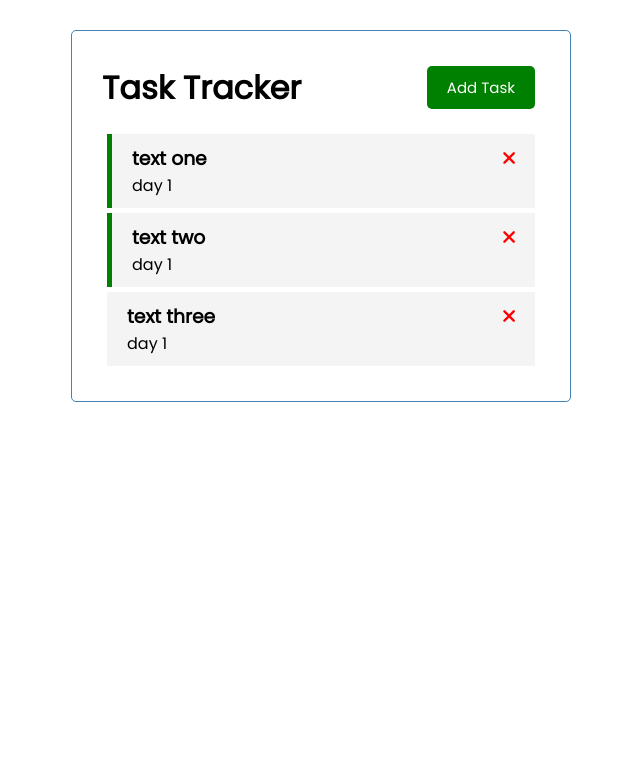
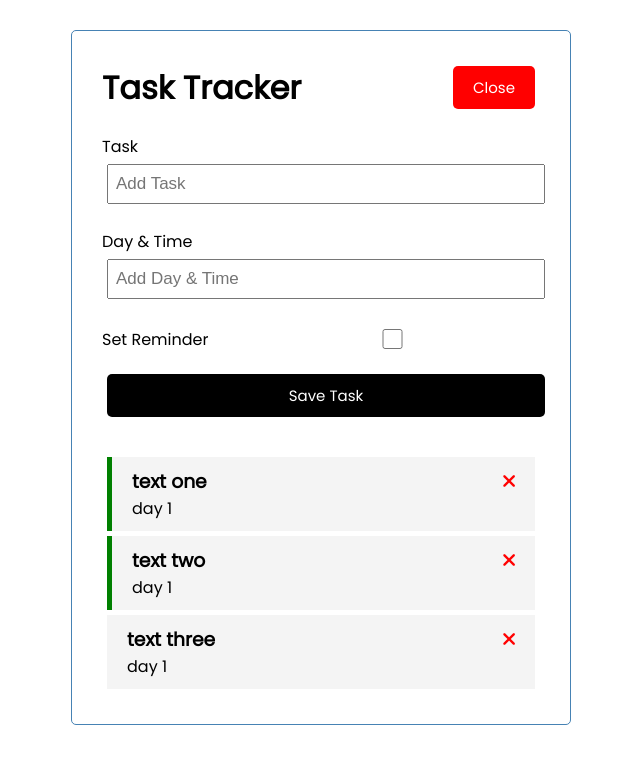
Before and after one commit to oddakussa12/vue_task_tracker, a Vue app: page / in a window 1280 px wide. Both pictures are taken after a click on the button "Add Task". Shown: the top 764 px of the page, without its empty margins (319-959 px from the left). Built offline with nearby package versions, Linux system fonts and the light colour scheme.

Commit message:
till the backend

```diff
--- a/package.json
+++ b/package.json
@@ -8,6 +8,7 @@
   },
   "dependencies": {
     "core-js": "^3.6.5",
+    "json-server": "^0.17.0",
     "vue": "^3.0.0"
   },
   "devDependencies": {
--- a/src/App.vue
+++ b/src/App.vue
@@ -1,6 +1,9 @@
 <template>
 <div class="container">
-  <Header title="Task Tracker"/>
+  <Header @toggle-add-task="toggleAddTask" title="Task Tracker" :showAddTask="showAddTask"/>
+  <div v-show="showAddTask">
+      <AddTask @add-task = "addTask" />
+  </div>
   <Tasks @toggle-reminder="toggleReminder" @delete-task="deleteTask" :tasks="tasks"/>
 </div>
 </template>
@@ -8,18 +11,24 @@
 <script>
   import Header from "./components/Header.vue"
   import Tasks from "./components/Tasks.vue"
+  import AddTask from "./components/AddTask.vue"
   export default {
     name: 'App',
     components: {
       Header,
       Tasks,
+      AddTask,
     },
     data(){
       return{
-        tasks:[]
+        tasks:[],
+        showAddTask:false,
       }
     },
     methods:{
+      toggleAddTask(){
+        this.showAddTask = !this.showAddTask
+      },
       deleteTask(id){
         // console.log('task',id);
         this.tasks = this.tasks.filter((task) => task.id !== id);
@@ -27,7 +36,11 @@
       toggleReminder(id){
         this.tasks = this.tasks.map((task) =>
         task.id === id ? {...task, reminder: !task.reminder} :task)
-      }
+      },
+      addTask(newTask){
+        this.tasks = [...this.tasks, newTask]
+      },
+
     },
     created(){
       this.tasks = [
--- /dev/null
+++ b/src/components/AddTask.vue
@@ -0,0 +1,82 @@
+<template>
+  <form @submit="onSubmit" class="add-form">
+    <div class="form-control">
+      <label>Task</label>
+      <input type="text" v-model="text" name="text" placeholder="Add Task" />
+    </div>
+    <div class="form-control">
+      <label>Day & Time</label>
+      <input type="text" v-model="day" name="day" placeholder="Add Day & Time"/>
+    </div>
+    <div class="form-control form-control-check">
+      <label>Set Reminder</label>
+      <input type="checkbox" v-model="reminder" name="reminder" />
+    </div>
+
+    <input type="submit" value="Save Task" class="btn btn-block" />
+  </form>
+</template>
+
+<script>
+export default {
+  name: 'AddTask',
+  data() {
+    return {
+      text: '',
+      day: '',
+      reminder: false,
+    }
+  },
+  methods: {
+    onSubmit(e) {
+      e.preventDefault()
+      if (!this.text) {
+        alert('Please add a task')
+        return
+      }
+      const newTask = {
+        id: Math.floor(Math.random() * 100000),
+        text: this.text,
+        day: this.day,
+        reminder: this.reminder,
+      }
+    //   console.log(newTask);
+      this.$emit('add-task', newTask)
+      this.text = ''
+      this.day = ''
+      this.reminder = false
+    },
+  },
+}
+</script>
+
+<style scoped>
+.add-form {
+  margin-bottom: 40px;
+}
+.form-control {
+  margin: 20px 0;
+}
+.form-control label {
+  display: block;
+}
+.form-control input {
+  width: 100%;
+  height: 40px;
+  margin: 5px;
+  padding: 3px 7px;
+  font-size: 17px;
+}
+.form-control-check {
+  display: flex;
+  align-items: center;
+  justify-content: space-between;
+}
+.form-control-check label {
+  flex: 1;
+}
+.form-control-check input {
+  flex: 2;
+  height: 20px;
+}
+</style>
--- a/src/components/Button.vue
+++ b/src/components/Button.vue
@@ -11,7 +11,7 @@
         },
         methods:{
             addTask(){
-                console.log("clicked");
+                this.$emit('toggle-add-task');
             }
         }
     }
--- a/src/components/Header.vue
+++ b/src/components/Header.vue
@@ -1,7 +1,9 @@
 <template>
     <header>
         <h1>{{title}}</h1>
-        <Button class="btn" text="Add Task" color="green" />
+        <Button @toggle-add-task="$emit('toggle-add-task')" class="btn"
+            :text="showAddTask ? 'Close':'Add Task'"
+            :color="showAddTask ? 'red': 'green'" />
     </header>
 </template>
 
@@ -11,10 +13,11 @@
         name:"Header",
         props:{
             title:String,
+            showAddTask:Boolean,
         },
         components:{
             Button,
-        }
+        },
     }
 </script>
 <style scoped>
```
Also changed, not shown: 1 other file (tests, documents, lock files or other folders).
